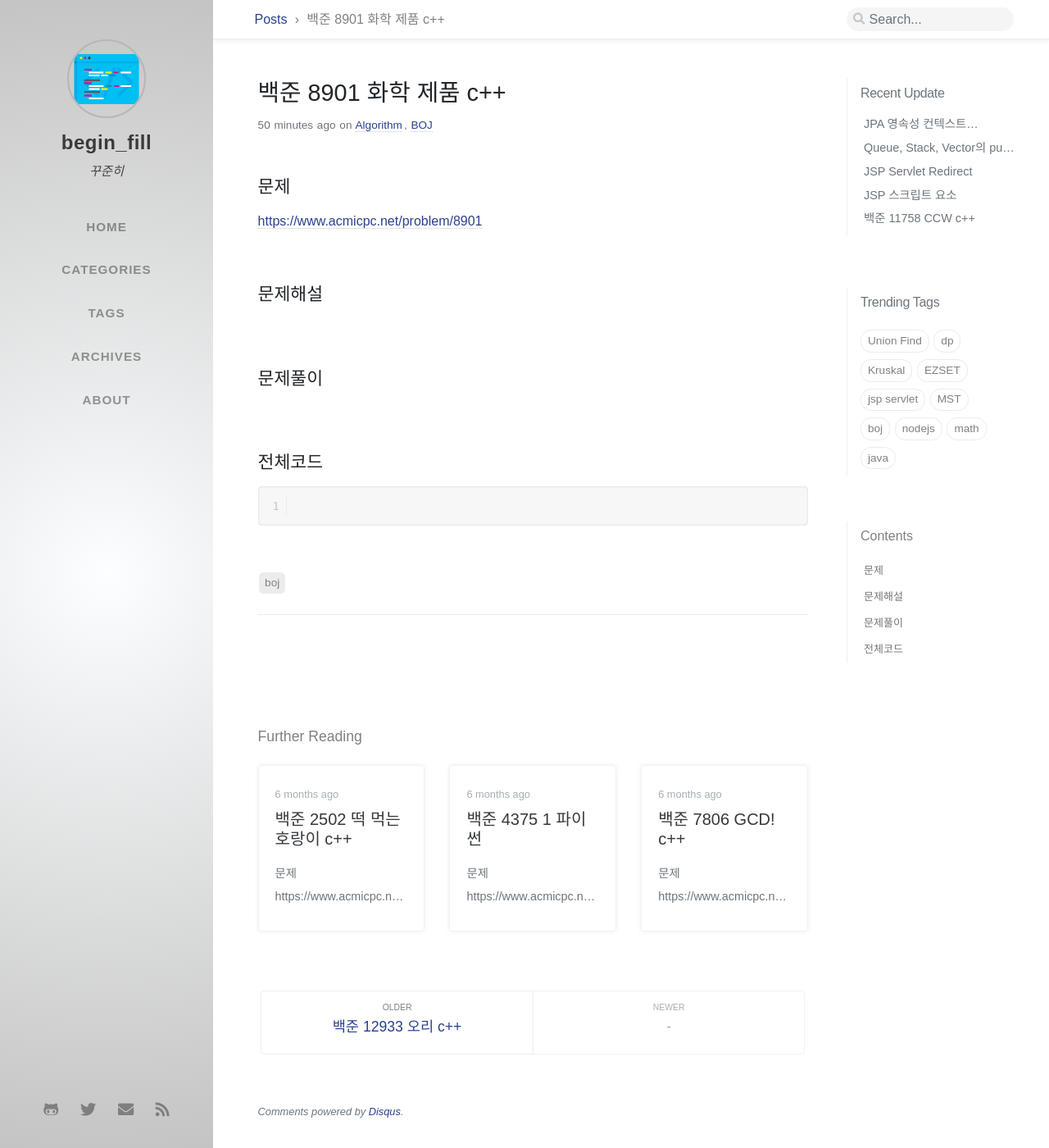
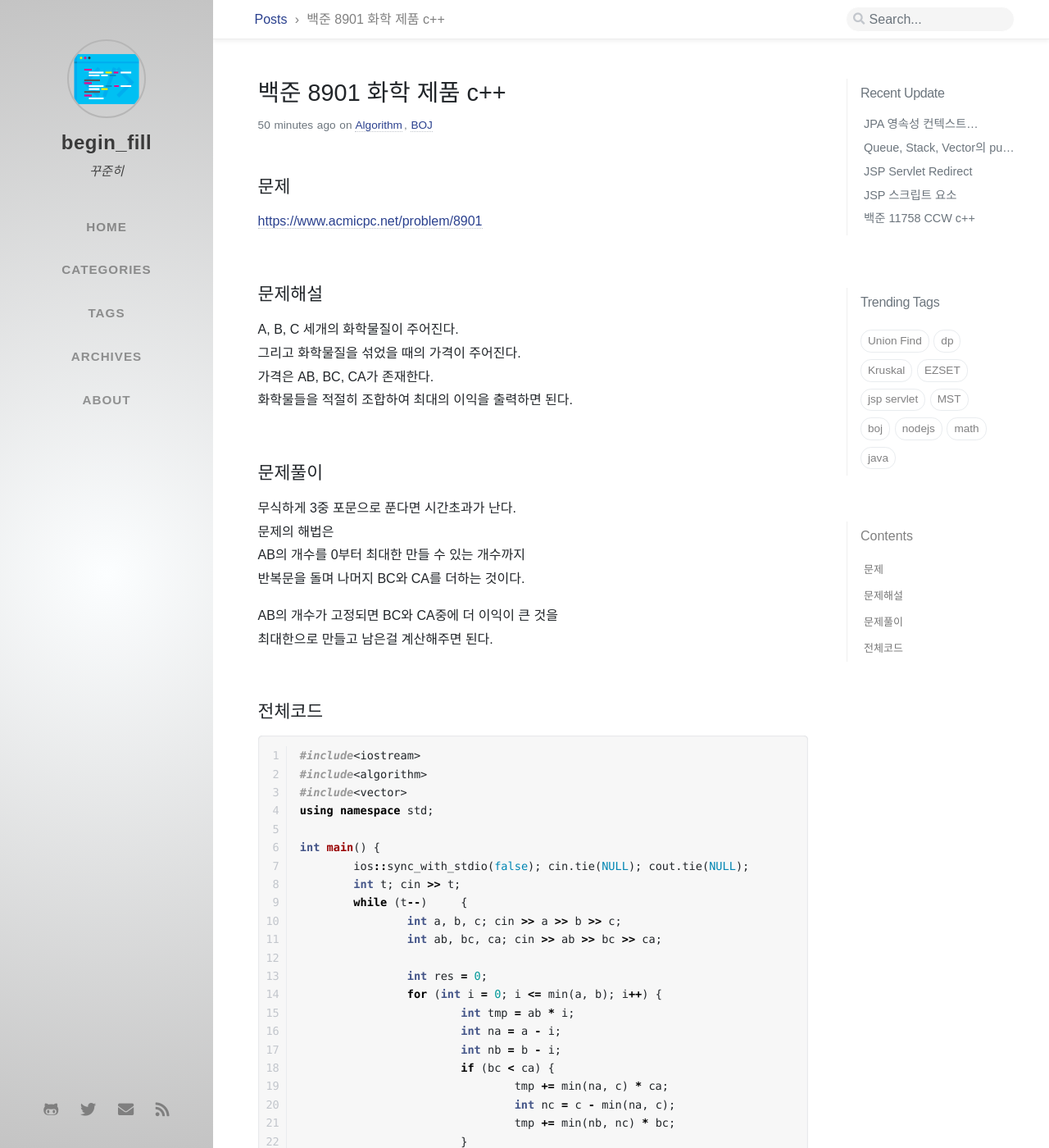
Before and after one commit to ip99202/ip99202.github.io, a Jekyll site: the page built from _posts/2020-09-15-백준-8901-화학-제품.md, in a window 1280 px wide and 1400 px high. Shown: the whole window at 82% size. Built offline with Jekyll 4.4.1, drawn with Linux system fonts in a browser that asks for light colours; nearby versions of some CDN libraries; some web fonts are replaced; comment, search, counter and statistics services are not loaded; some of the changed text lies outside the part shown.

Commit message:
Fix post

````diff
--- a/_posts/2020-09-15-백준-8901-화학-제품.md
+++ b/_posts/2020-09-15-백준-8901-화학-제품.md
@@ -10,15 +10,56 @@ tags: [boj]
 <br>
 
 ## 문제해설
-
+A, B, C	세개의 화학물질이 주어진다.
+그리고 화학물질을 섞었을 때의 가격이 주어진다.
+가격은 AB, BC, CA가 존재한다.
+화학물들을 적절히 조합하여 최대의 이익을 출력하면 된다.
 <br>
 
 ## 문제풀이
+무식하게 3중 포문으로 푼다면 시간초과가 난다.
+문제의 해법은
+AB의 개수를 0부터 최대한 만들 수 있는 개수까지
+반복문을 돌며 나머지 BC와 CA를 더하는 것이다.
 
+AB의 개수가 고정되면 BC와 CA중에 더 이익이 큰 것을
+최대한으로 만들고 남은걸 계산해주면 된다.
 <br>
 
 
 ## 전체코드
 ```c++
+#include<iostream>
+#include<algorithm>
+#include<vector>
+using namespace std;
 
+int main() {
+	ios::sync_with_stdio(false); cin.tie(NULL); cout.tie(NULL);
+	int t; cin >> t;
+	while (t--)	{
+		int a, b, c; cin >> a >> b >> c;
+		int ab, bc, ca; cin >> ab >> bc >> ca;
+
+		int res = 0;
+		for (int i = 0; i <= min(a, b); i++) {
+			int tmp = ab * i;
+			int na = a - i;
+			int nb = b - i;
+			if (bc < ca) {
+				tmp += min(na, c) * ca;
+				int nc = c - min(na, c);
+				tmp += min(nb, nc) * bc;
+			}
+			else {
+				tmp += min(nb, c) * bc;
+				int nc = c - min(nb, c);
+				tmp += min(na, nc) * ca;
+			}
+			res = max(res, tmp);
+		}
+		cout << res << "\n";
+	}
+	return 0;
+}
 ```
````
